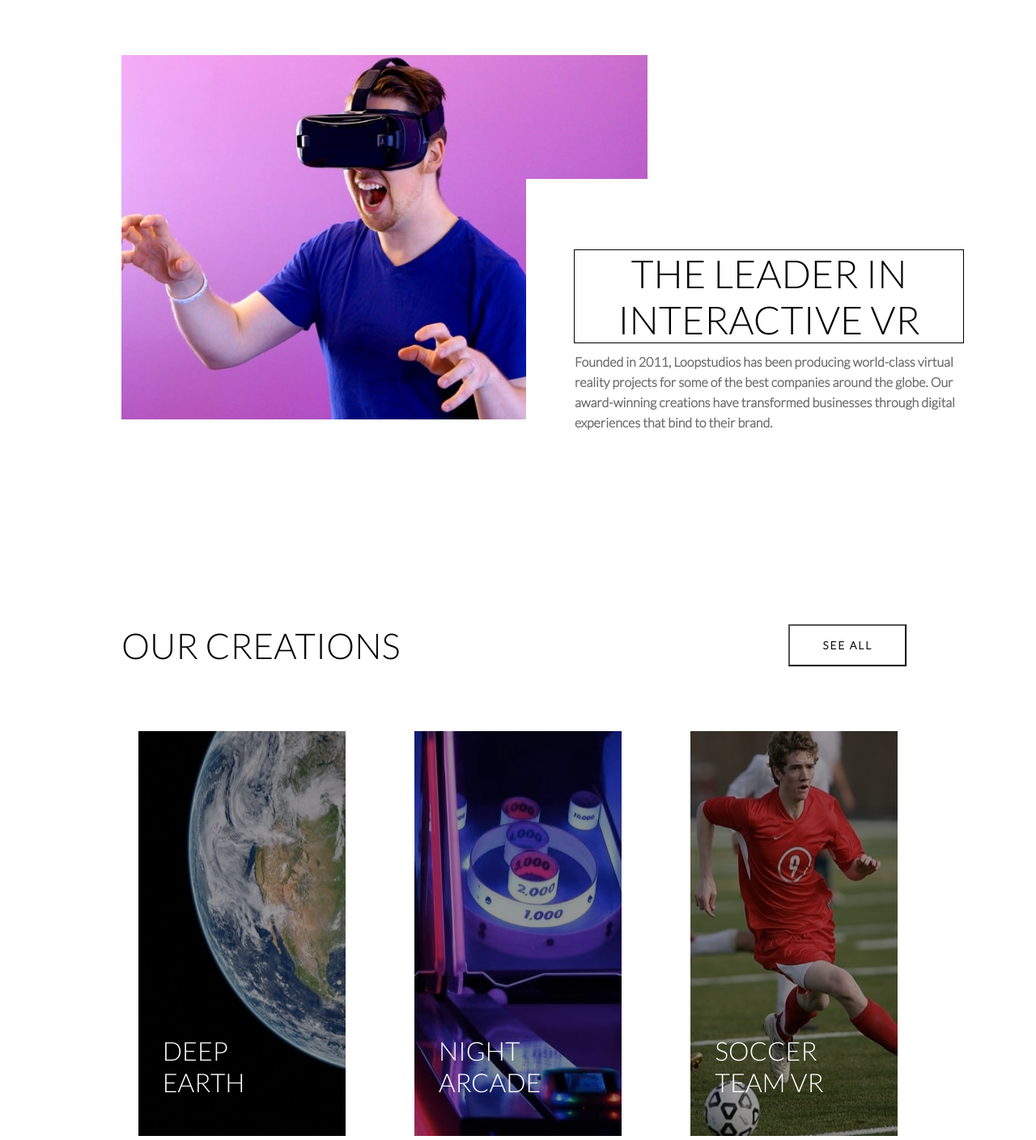
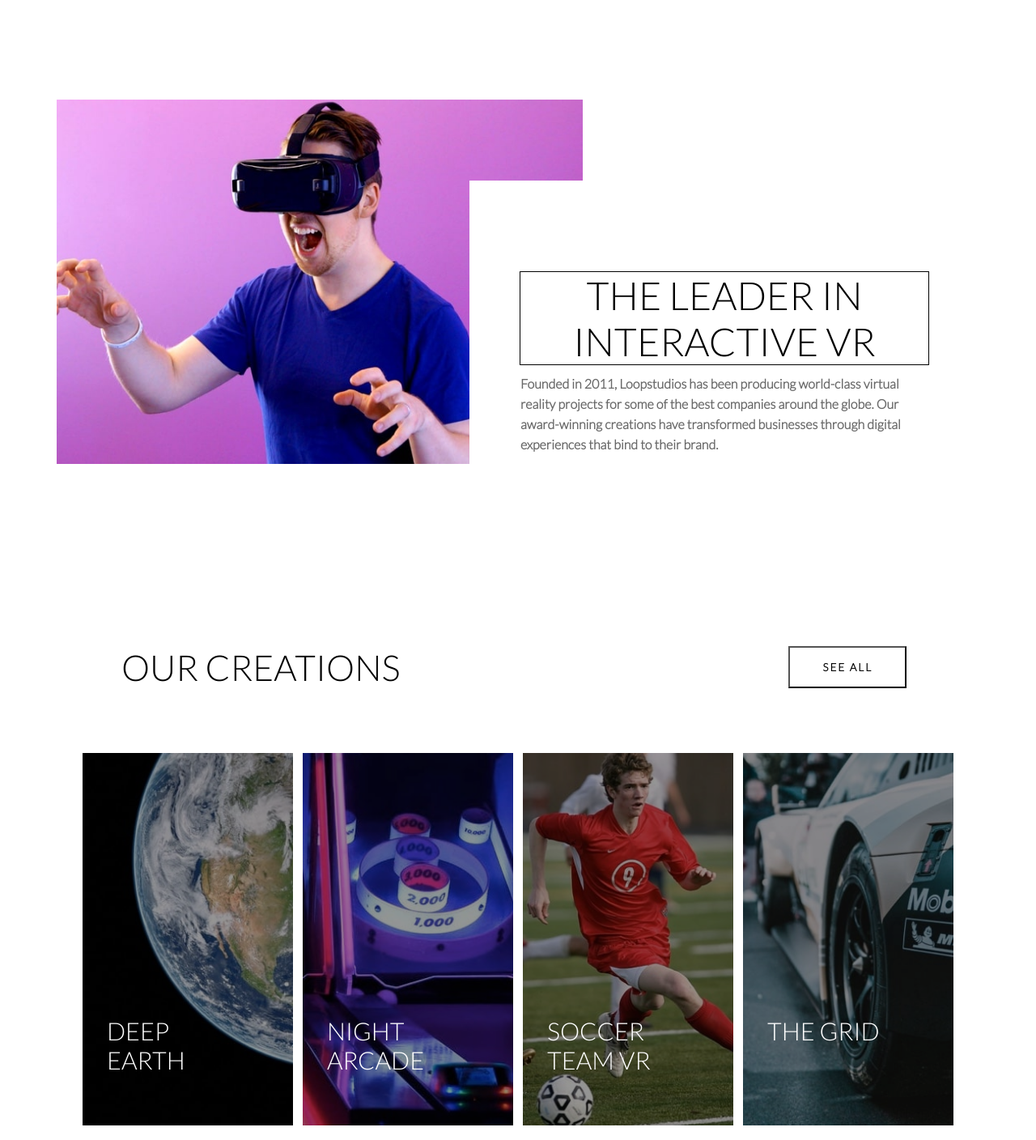
Before and after one commit to deweydc/loop-studio, a React (Create React App) app: page / in a window 1280 px wide. Shown: the part 752-2160 px from the top of the page at 81% size. Built offline with nearby package versions, Linux system fonts and the light colour scheme.

Commit message:
Ineractive VR CSS update

```diff
--- a/src/Content.css
+++ b/src/Content.css
@@ -11,23 +11,34 @@
 .content__info{
     position: relative;
     width: 100%;
+    height: 800px;
+}
+.content__infoContainer{
+    width: 100%;
+    display: flex;
+    height: 100%;
+    justify-content: center;
+    align-items: center;
+}
+.content__imgContainer{
+    height: 650px;
+    height: 450px;
+    position: relative;
+    top: -50px;
+    left: 70px;
 }
 .content__img{
     width: 650px;
     height: 450px;
+}
+
+.content__right-block{
+    width: 650px;
+    height: 450px;
+    background-color: white;
     position: relative;
-    top: 100px;
-    left: 150px;
-
-}
-.content__infoContainer{
-    width: 600px;
-    min-height: 400px;
-    height: auto;
-    position: relative;
-    bottom: 200px;
-    left: 650px;
-    background-color: white;
+    top: 50px;
+    left: -70px;
     display: flex;
     flex-direction: column;
     justify-content: center;
@@ -54,7 +65,7 @@
 
 .content__showcase{
     width: 100%;
-    margin: -50px auto 0;
+    margin: 0 auto 0;
 }
 
 .showcase__header{
@@ -78,7 +89,7 @@
 
 .showcase__img-gallery{
     max-width: 100%;
-    width: 80%;
+    width: 85%;
     margin: 0 auto;
     display: flex;
     justify-content: space-around;
@@ -86,9 +97,9 @@
 }
 
 .showcase__img-container{
-    min-width: 250px;
-    min-height: 500px;
-    margin: 10px;
+    min-width: 260px;
+    min-height: 400px;
+    margin: 10px auto;
     position: relative;
 }
 .showcase__img-container::after{
@@ -110,12 +121,12 @@
 
 .showcase__img-title{
     color: white;
-    font-size: 2em;
+    font-size: 1.9em;
     font-weight: 300;
     text-transform: uppercase;
-    max-width: 175px;
+    max-width: 150px;
     position: relative;
-    top: 375px;
+    top: 325px;
     right: -30px;
     z-index: 10;
 }
--- a/src/Content.jsx
+++ b/src/Content.jsx
@@ -9,14 +9,17 @@ function Content() {
 
             <div className="content__info">
 
+                <div className="content__infoContainer">
                     <div className="content__imgContainer">
                         <img className='content__img' src={VRImage} alt="test" />
                     </div>
-                <div className="content__infoContainer">
+                    <div className="content__right-block">
+
                         <h2 className="content__title">The leader in interactive VR</h2>
                         <p className="content__info-content">
                             Founded in 2011, Loopstudios has been producing world-class virtual reality projects for some of the best companies around the globe. Our award-winning creations have transformed businesses through digital experiences that bind to their brand.
                         </p>
+                    </div>
                 </div>
 
                 <div className="content__showcase">
--- a/src/Hero/hero.module.css
+++ b/src/Hero/hero.module.css
@@ -10,7 +10,10 @@ a{
 }
 .container{
     background-image: url(../images/desktop/image-hero.jpg);
-    height: 90vh;
+    height: 750px;
+    background-repeat: no-repeat;
+    background-size: cover;
+
 }
 .flex{
     display: flex;
```
Lines whose indentation alone changed are shown as unchanged.
